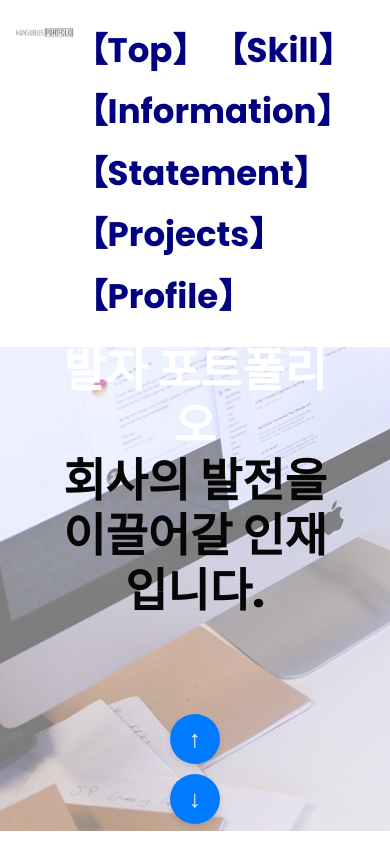
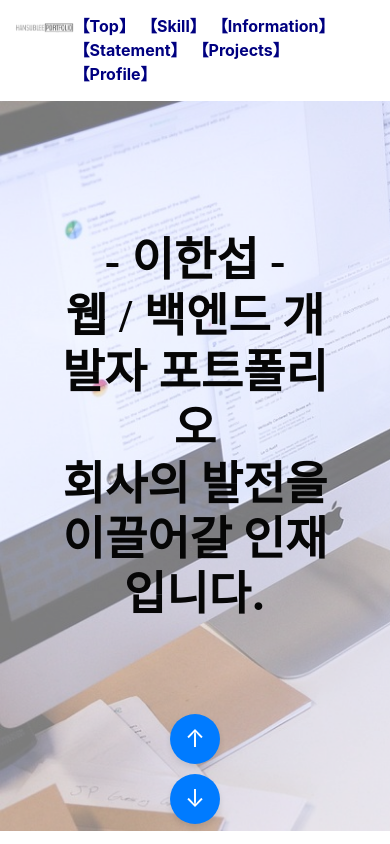
Before and after one commit to dlgkstjq12/hs-home, a plain HTML site: page index.html in a window 390 px wide. Shown: the top 844 px of the page. Drawn offline with nearby package versions, Linux system fonts and the light colour scheme; files whose address does not match are found by name.

Commit message:
[이한섭]모바일화면 관련 css수정

```diff
--- a/css/style.css
+++ b/css/style.css
@@ -24,6 +24,22 @@ html {
      scroll-behavior: smooth;
 }
 
+/* 모바일 전용 스마트폰 */
+@media (max-width: 480px) {
+  body {
+    color: #666666;
+  }
+}
+
+/* 태블릿 세로모드 */
+@media (min-width: 481px) and (max-width: 768px) {
+  body {
+    color: #666666;
+  }
+}
+
+/* 태블릿 (가로 모드) 및 작은 노트북 */
+@media (min-width: 769px) and (max-width: 1024px) {
   body {
      color: #666666;
      font-size: 0.8750rem;
@@ -31,6 +47,19 @@ body {
      line-height: 1.80857;
      font-weight: normal;
      overflow-x: hidden;
+  }
+}
+
+/* 데스크톱 & 대형 화면 */
+@media (min-width: 1025px) {
+  body {
+     color: #666666;
+     font-size: 0.8750rem;
+     font-family: 'Poppins', sans-serif;
+     line-height: 1.80857;
+     font-weight: normal;
+     overflow-x: hidden;
+  }
 }
 
 a {
@@ -213,7 +242,7 @@ button {
     position: fixed;
     width: 100%;
     float: left;
-    padding: 1.2500rem 0.0000rem;
+    padding: 0.9rem 0.0000rem;
     z-index:2000;
 }
 
@@ -232,12 +261,26 @@ button {
     text-align: center;
 }
 
+/* 휴대폰용 */
+@media (min-width: 769px) {
     .small_menu li{
         font-weight: bold;
-    font-size: 2.1250rem;
+        font-size: 2.3rem;
         color: #000080;
         padding-right: 2%;
         float: left;
+    }
+}
+
+/* 노트북 모니터용 */
+@media (max-width: 768px) {
+    .small_menu li{
+        font-weight: bold;
+        font-size: 1rem;
+        color: #000080;
+        padding-right: 2%;
+        float: left;
+    }
 }
 
 .small_menu li:hover{
@@ -279,10 +322,23 @@ img.padding_right_10 {
     width: 100%;
     display: flex;
 }
+
+/* 노트북 모니터용 */
+@media (min-width: 769px) {
     .logo {
         width: 50%;
         float: left;
     }
+}
+
+/* 휴대폰용 */
+@media (max-width: 768px) {
+    .logo {
+        width: 80%;
+        float: left;
+    }
+}
+
 .menu_text {
     width: 10%;
     float: right;
@@ -1078,3 +1134,12 @@ tbody tr:hover {
     font-size: 1.5000rem;
     border-bottom: 0.1250rem solid gray;
 }
+
+.name-custom-font {
+    color : "rgb(255, 0, 128)";
+    font-family: 'Times New Roman', serif;
+}
+
+.information-custom-font {
+    color : "rgb(255, 0, 128)";
+}
--- a/index.html
+++ b/index.html
@@ -55,7 +55,7 @@
       <!-- banner section start -->
       <div id="section1" class="services_section layout_padding">
           <div class="hero-container">
-              <h1 class="banner_taital"><span style="color: rgb(255, 255, 255)">- 이한섭 -<br>웹 / 백엔드 개발자 포트폴리오<br> </span><span style="color: #0c426e"></span>회사의 발전을 이끌어갈 인재입니다.</h1>
+              <h1 class="banner_taital"><span class="name-custom-font">- 이한섭 -<br>웹 / 백엔드 개발자 포트폴리오<br> </span><span class="information-custom-font"></span>회사의 발전을 이끌어갈 인재입니다.</h1>
          </div>
       </div>
       <!-- banner section end -->
```
Lines whose indentation alone changed are shown as unchanged.
